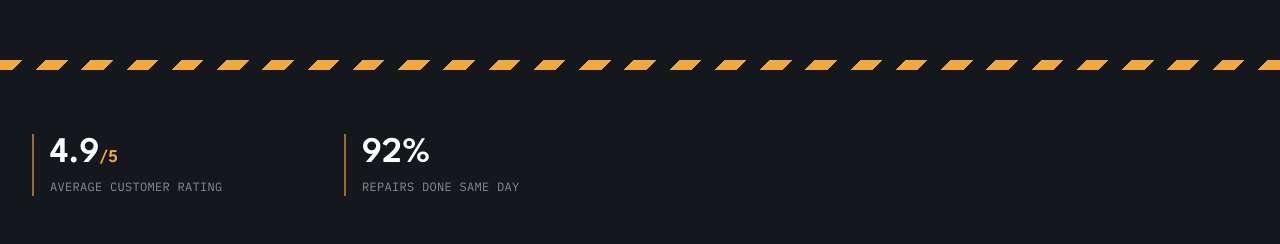
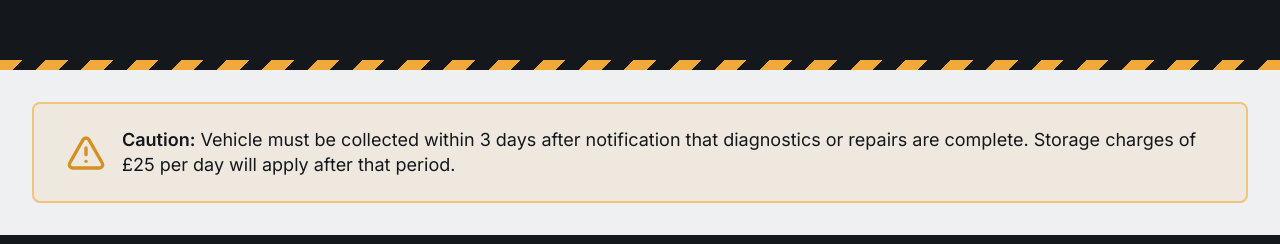
Before and after one commit to mubasheransari/repair_automotive_01, a Next.js app: page / in a window 1280 px wide. Shown: the part 708-952 px from the top of the page. Built offline with nearby package versions, Linux system fonts and the light colour scheme.

Commit message:
updations

```diff
--- /dev/null
+++ b/app/components/CautionNotice.tsx
@@ -0,0 +1,22 @@
+import { AlertTriangle } from "lucide-react";
+
+export default function CautionNotice() {
+  return (
+    <section className="bg-paper px-5 sm:px-8">
+      <div className="mx-auto max-w-7xl py-6 sm:py-8">
+        <div className="flex flex-col items-start gap-4 rounded-lg border-2 border-signal/60 bg-signal/10 px-5 py-5 sm:flex-row sm:items-center sm:px-8 sm:py-6">
+          <AlertTriangle
+            className="h-8 w-8 shrink-0 text-signal-dark sm:h-10 sm:w-10"
+            aria-hidden="true"
+          />
+          <p className="text-base leading-snug text-ink sm:text-lg">
+            <span className="font-semibold">Caution:</span> Vehicle must be
+            collected within 3 days after notification that diagnostics or
+            repairs are complete. Storage charges of £25 per day will apply
+            after that period.
+          </p>
+        </div>
+      </div>
+    </section>
+  );
+}
--- a/app/page.tsx
+++ b/app/page.tsx
@@ -5,11 +5,13 @@ import Services from "./components/Services";
 import WhyUs from "./components/WhyUs";
 import Testimonials from "./components/Testimonials";
 import HomeVisit from "./components/HomeVisit";
+import CautionNotice from "./components/CautionNotice";
 
 export default function Home() {
   return (
     <>
       <Hero />
+      <CautionNotice />
       <TrustStrip />
       <About />
       <Services />
```
